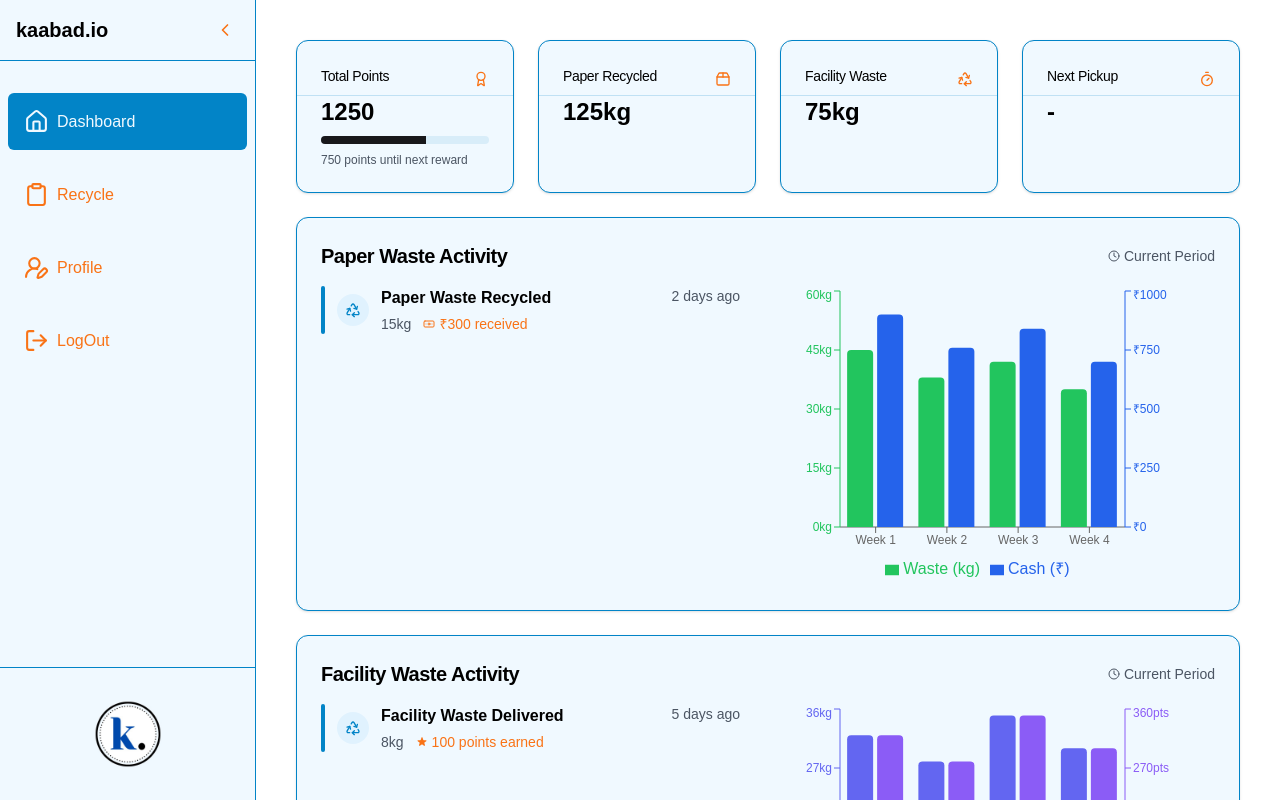
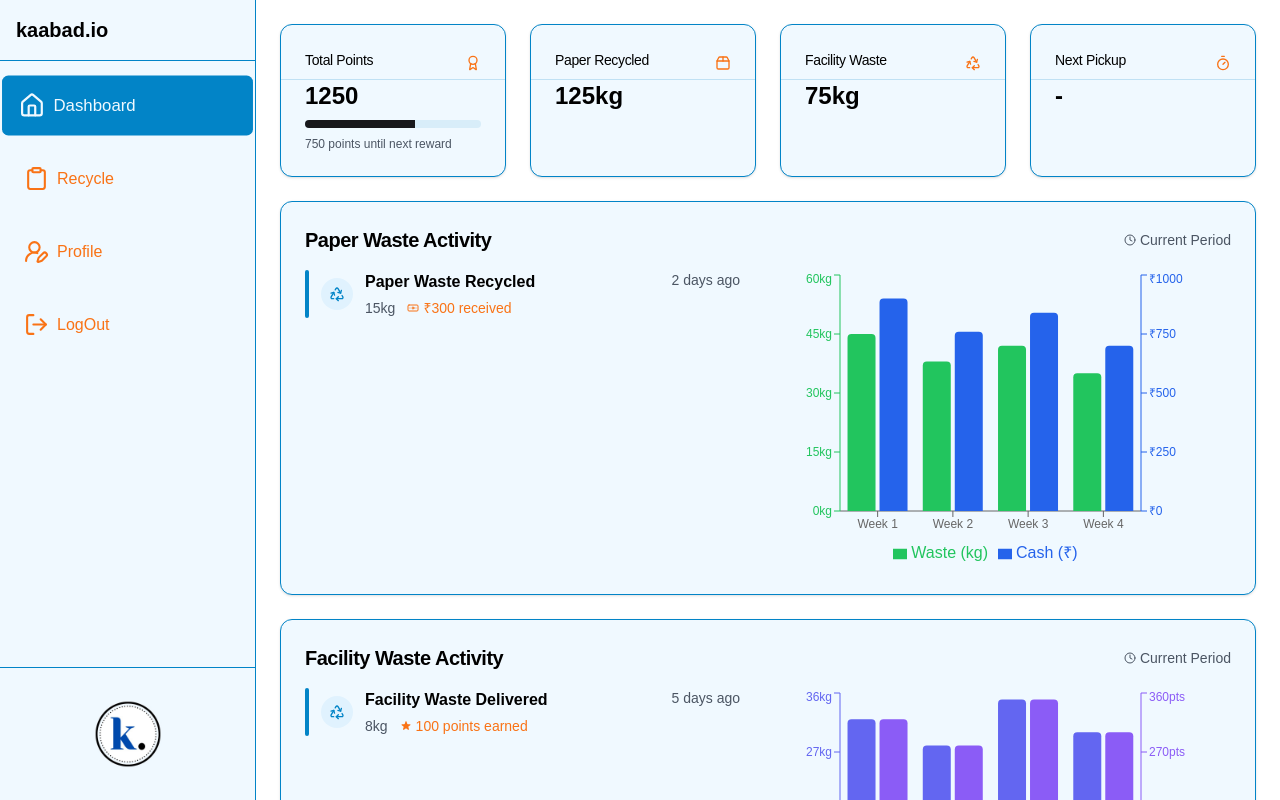
Before and after one commit to DanTiw/kaabadio, a Next.js app: page /dashboard in a window 1280 px wide. Shown: the top 800 px of the page. Built offline with nearby package versions, Linux system fonts and the light colour scheme.

Commit message:
fixed sidebar

```diff
--- a/src/app/dashboard/page.tsx
+++ b/src/app/dashboard/page.tsx
@@ -3,6 +3,8 @@ import React from 'react';
 import Sidenav from '@/components/sidebar';
 import { StatsCards } from '@/components/StatsCards';
 import { RecentActivity } from '@/components/RecentActivity';
+import SideNav from '@/components/sidebar';
+
 
 const Dashboard = () => {
   // Mock user data
@@ -18,9 +20,13 @@ const Dashboard = () => {
       <Sidenav />
 
       {/* Main Content */}
-      <main className="
-      flex-1 mt-16 lg:mt-0 p-4
-    ">
+      <main className={`
+        flex-1
+        lg:ml-64
+        mt-16 lg:mt-0
+        transition-all duration-300 ease-in-out
+      `}>
+
         <div className="flex-1 overflow-auto">
           <div className="container mx-auto p-6 ">
             <div className="grid gap-6 " >
--- a/src/app/profile/page.tsx
+++ b/src/app/profile/page.tsx
@@ -19,7 +19,10 @@ const ProfilePage = () => {
   return (
     <div className="flex h-screen bg-blue-50">
       <Sidenav />
-      <main className="flex-1 mt-16 lg:mt-0 p-4">
+      <main className=" flex-1
+        lg:ml-64
+        mt-16 lg:mt-0
+        transition-all duration-300 ease-in-out">
         <div className="flex-1 overflow-auto p-4 md:p-8">
           <div className="max-w-4xl mx-auto">
             <Card className="shadow-lg border-0 rounded-2xl overflow-hidden">
--- a/src/app/recycle/page.tsx
+++ b/src/app/recycle/page.tsx
@@ -81,7 +81,10 @@ const Recycle = () => {
   return (
     <div className="flex max-h-screen bg-blue-50">
       <Sidenav />
-      <main className="flex-1 mt-16 lg:mt-0 p-4">
+      <main className=" flex-1
+        lg:ml-64
+        mt-16 lg:mt-0
+        transition-all duration-300 ease-in-out">
         <div className="flex-1 overflow-auto p-6">
           <div className="container mx-auto">
             {/* Schedule Pickup Card */}
--- a/src/components/sidebar.tsx
+++ b/src/components/sidebar.tsx
@@ -21,14 +21,10 @@ const SideNav: React.FC = () => {
   const toggleMenu = () => setIsOpen(!isOpen);
   const toggleCollapse = () => setIsCollapsed(!isCollapsed);
 
-  const handleLogout = () => {
-    // Add any logout logic here (e.g., clearing auth tokens)
-    router.push('/'); // Redirect to landing page
-  };
-
   return (
-    <>
-      <div className="fixed top-0 left-0 right-0 h-16 bg-sky-50 z-30 lg:hidden flex items-center px-4 border-b border-sky-600">
+    <div className="min-h-screen flex">
+      {/* Mobile Header */}
+      <div className="fixed top-0 left-0 right-0 h-16 bg-sky-50 z-50 lg:hidden flex items-center px-4 border-b border-sky-600">
         <button
           onClick={toggleMenu}
           className="p-2 bg-sky-600 text-sky-50 rounded-md hover:bg-sky-700 transition-colors"
@@ -38,38 +34,38 @@ const SideNav: React.FC = () => {
         <span className="ml-4 text-xl font-bold text-black">kaabad.io</span>
       </div>
 
+      {/* Overlay for mobile */}
       {isOpen && (
         <div
-          className="fixed inset-0 bg-black bg-opacity-50 z-15 lg:hidden"
+          className="fixed inset-0 bg-black bg-opacity-50 z-40 lg:hidden"
           onClick={toggleMenu}
         ></div>
       )}
 
-      <nav className={`
-        fixed top-0 left-0 h-full bg-sky-50 flex flex-col
-        transform transition-all duration-300 ease-in-out z-20
+      {/* Sidebar */}
+      <div className={`
+        fixed top-0 left-0 h-full
+        ${isCollapsed ? 'w-20' : 'w-64'}
+        bg-sky-50 border-r border-sky-600
+        transform transition-all duration-300 ease-in-out
         ${isOpen ? 'translate-x-0' : '-translate-x-full'}
-        ${isCollapsed ? 'w-20' : 'w-64'}
-        lg:translate-x-0 lg:static lg:h-screen
-        border-r border-sky-600
+        lg:translate-x-0
+        z-40
+        flex flex-col
       `}>
-        {/* Logo Section at Top */}
+        {/* Logo Section */}
         <div className={`
-          text-xl font-bold mb-8 p-4 flex items-center
+          text-xl font-bold p-4 flex items-center
           ${isCollapsed ? 'justify-center' : 'justify-between'}
           border-b border-sky-600
         `}>
           {!isCollapsed && <Link href='/dashboard' className="text-black hover:text-orange-500 transition-colors">kaabad.io</Link>}
-          <button
-            onClick={toggleCollapse}
-            className="p-1 hover:bg-sky-600 hover:text-sky-50 rounded-md hidden lg:block transition-colors text-orange-500"
-          >
-            {isCollapsed ? <ChevronRight size={20} /> : <ChevronLeft size={20} />}
-          </button>
+
         </div>
 
-        {/* Navigation Items */}
-        <ul className="flex-grow px-2">
+        {/* Nav Items */}
+        <div className="flex-1 overflow-y-auto">
+          <ul className="px-2 py-4">
             {navItems.map((item) => (
               <li key={item.name} className="mb-4">
                 <Link href={item.href} onClick={() => setIsOpen(false)}>
@@ -77,8 +73,8 @@ const SideNav: React.FC = () => {
                     className={`
                       flex items-center p-4 rounded-md transition-all duration-200
                       ${pathname === item.href
-                      ? 'bg-sky-600 text-sky-50 scale-115'
-                      : 'text-orange-500 hover:bg-sky-600 hover:text-sky-50'
+                        ? 'bg-sky-600 text-sky-50 scale-105'
+                        : 'text-orange-500 hover:bg-sky-600 hover:text-sky-50 hover:scale-105'
                       }
                       ${isCollapsed ? 'justify-center' : ''}
                     `}
@@ -91,27 +87,25 @@ const SideNav: React.FC = () => {
               </li>
             ))}
           </ul>
+        </div>
 
-        {/* Logout Button and Logo at Bottom */}
-        <div className="mt-auto border-t border-sky-600 p-4">
-
-
-          {/* Logo at Bottom */}
-          <div className={`
-            flex items-center justify-center
-            ${isCollapsed ? 'w-full' : 'w-full'}
-          `}>
+        {/* Bottom Logo */}
+        <div className="border-t border-sky-600 p-4">
+          <div className="flex justify-center">
             <Image
-              src="/logo.png" // Replace with your actual logo path
+              src="/logo.png"
               alt="kaabad.io logo"
-              width={isCollapsed ? 100 : 100}
-              height={isCollapsed ? 100 : 100}
+              width={100}
+              height={100}
               className="object-contain"
             />
           </div>
         </div>
-      </nav>
-    </>
+      </div>
+
+      {/* Main Content Area */}
+
+    </div>
   );
 };
 
```
Lines whose indentation alone changed are shown as unchanged.
